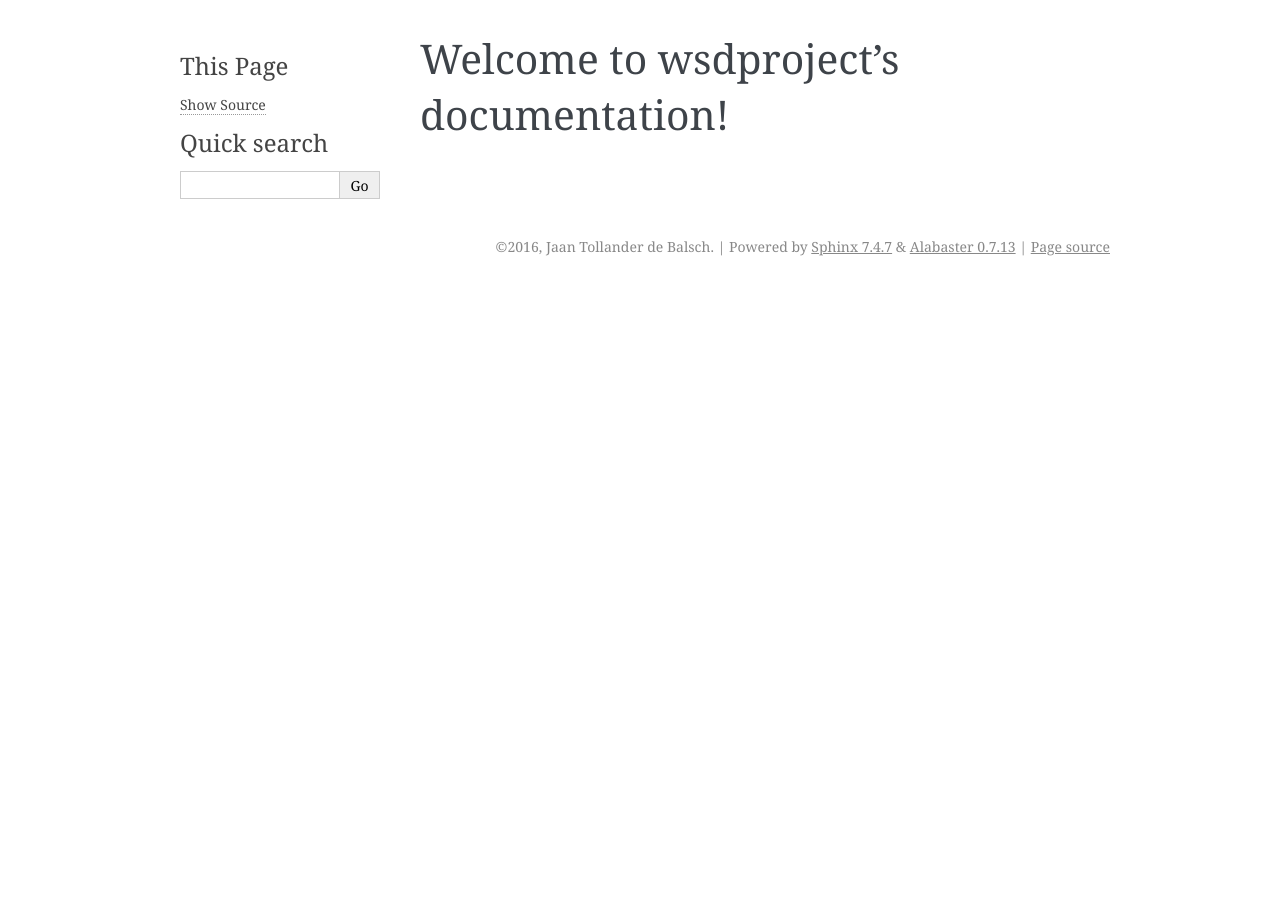
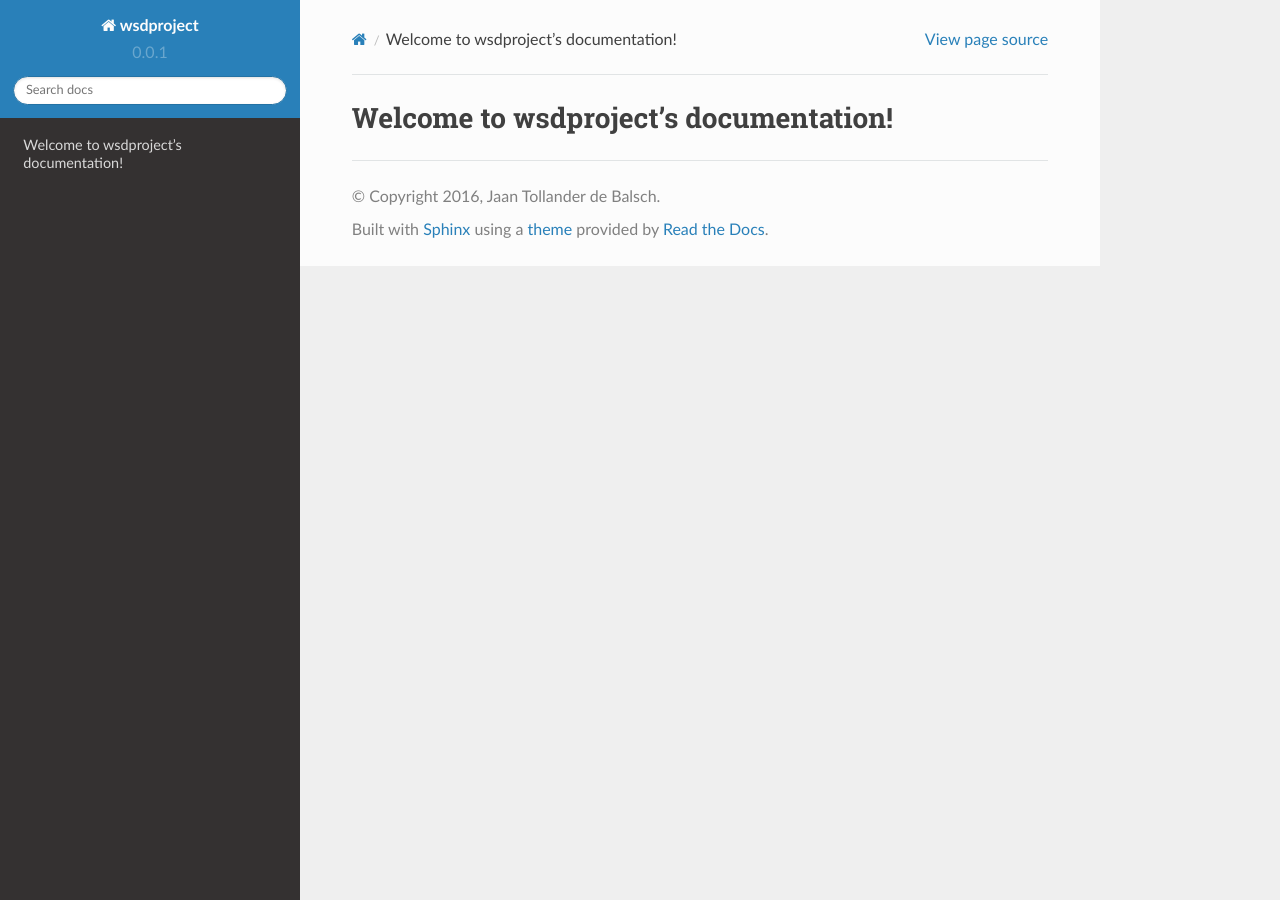
Before and after one commit to criscrispy/GameStore, a Sphinx documentation site: the page built from docs/source/index.rst, in a window 1280 px wide. Built offline with Sphinx 7.4.7 and the Read the Docs theme 2.0.0, drawn with Linux system fonts in a browser that asks for light colours.

Commit message:
docs conf modification and sphinx_rtd_theme

```diff
--- a/docs/source/conf.py
+++ b/docs/source/conf.py
@@ -16,10 +16,10 @@
 # If extensions (or modules to document with autodoc) are in another directory,
 # add these directories to sys.path here. If the directory is relative to the
 # documentation root, use os.path.abspath to make it absolute, like shown here.
-#
-# import os
-# import sys
-# sys.path.insert(0, os.path.abspath('.'))
+
+import os
+import sys
+sys.path.insert(0, os.path.abspath('.'))
 
 # -- General configuration ------------------------------------------------
 
@@ -54,6 +54,11 @@ master_doc = 'index'
 # General information about the project.
 project = 'wsdproject'
 copyright = '2016, Jaan Tollander de Balsch'
+authors = [
+    'Jaan Tollander de Balsch',
+    'Julia Sulina',
+    'Mekbib Awono',
+]
 author = 'Jaan Tollander de Balsch'
 
 # The version info for the project you're documenting, acts as replacement for
@@ -78,8 +83,8 @@ language = None
 # today = ''
 #
 # Else, today_fmt is used as the format for a strftime call.
-#
-# today_fmt = '%B %d, %Y'
+
+today_fmt = '%Y-%m-%d'
 
 # List of patterns, relative to source directory, that match files and
 # directories to ignore when looking for source files.
@@ -122,17 +127,16 @@ todo_include_todos = False
 
 # The theme to use for HTML and HTML Help pages.  See the documentation for
 # a list of builtin themes.
-#
-html_theme = 'alabaster'
+try:
+    import sphinx_rtd_theme
+    html_theme = "sphinx_rtd_theme"
+    html_theme_path = [sphinx_rtd_theme.get_html_theme_path()]
+    html_theme_options = {}
+except ImportError(sphinx_rtd_theme):
+    # Fallback to alabaster
+    html_theme = 'alabaster'
+    html_theme_options = {}
 
-# Theme options are theme-specific and customize the look and feel of a theme
-# further.  For a list of options available for each theme, see the
-# documentation.
-#
-# html_theme_options = {}
-
-# Add any paths that contain custom themes here, relative to this directory.
-# html_theme_path = []
 
 # The name for this set of Sphinx documents.
 # "<project> v<release> documentation" by default.
@@ -145,14 +149,14 @@ html_theme = 'alabaster'
 
 # The name of an image file (relative to this directory) to place at the top
 # of the sidebar.
-#
-# html_logo = None
+
+html_logo = None
 
 # The name of an image file (relative to this directory) to use as a favicon of
 # the docs.  This file should be a Windows icon file (.ico) being 16x16 or 32x32
 # pixels large.
-#
-# html_favicon = None
+
+html_favicon = None
 
 # Add any paths that contain custom static files (such as style sheets) here,
 # relative to this directory. They are copied after the builtin static files,
```
